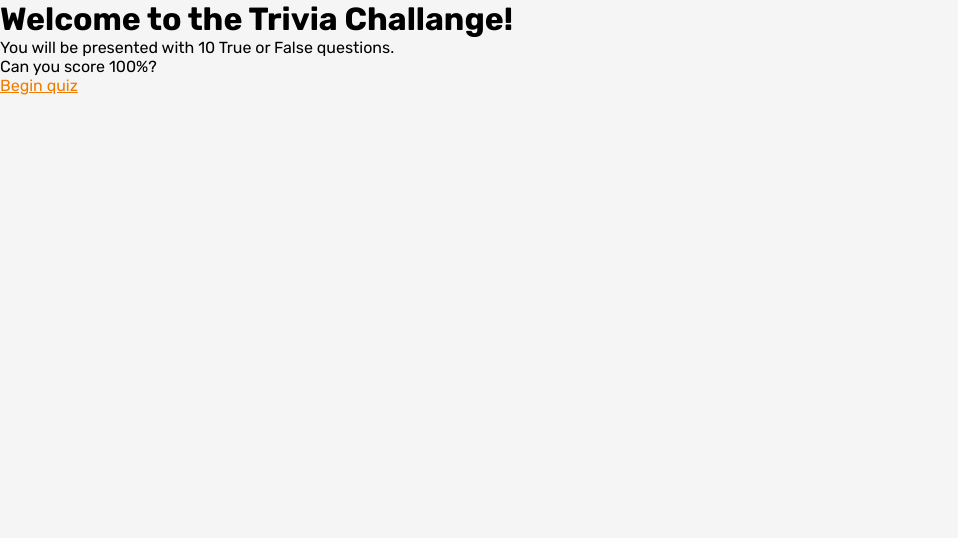
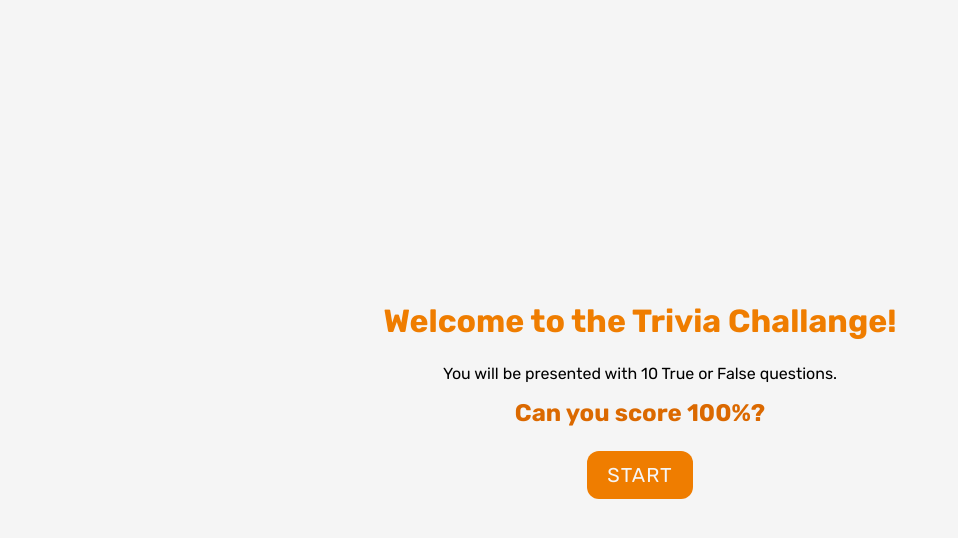
Before and after one commit to thallesBueno/trivia-quiz, a Next.js app: page / in a window 1280 px wide. Shown: the top 538 px of the page, without its empty margins (0-958 px from the left). Built offline with nearby package versions, Linux system fonts and the light colour scheme.

Commit message:
styled homepage

```diff
--- a/src/pages/index.tsx
+++ b/src/pages/index.tsx
@@ -1,16 +1,20 @@
-import Link from 'next/link';
 import type { NextPage } from "next";
+import { useRouter } from 'next/router';
+
+import Button from '../components/button';
+import { Container } from '../styles/pages/homepage';
 
 const Home: NextPage = () => {
+  const router = useRouter();
+
+  const goToQuiz = () => router.push("/quiz");
   return (
-    <div>
+    <Container>
       <h1>Welcome to the Trivia Challange!</h1>
       <p>You will be presented with 10 True or False questions.</p>
-      <p>Can you score 100%?</p>
-      <Link href="/quiz">
-        <a>Begin quiz</a>
-      </Link>
-    </div>
+      <h2>Can you score 100%?</h2>
+      <Button onClick={goToQuiz}>Start</Button>
+    </Container>
   );
 };
 
--- /dev/null
+++ b/src/styles/pages/homepage.ts
@@ -0,0 +1,27 @@
+import styled from 'styled-components';
+
+const Container = styled.div`
+  width: 100%;
+  height: 100%;
+
+  display: flex;
+  flex-direction: column;
+  justify-content: center;
+  align-items: center ;
+
+  h1 {
+    margin-bottom: 24px;
+    color: ${({ theme }) => theme.colors.mainColor};
+  }
+
+  p {
+    margin-bottom: 16px;
+  }
+
+  h2 {
+    margin-bottom: 24px;
+    color: ${({ theme }) => theme.colors.mainColorDarker};
+  }
+`;
+
+export { Container };
```
